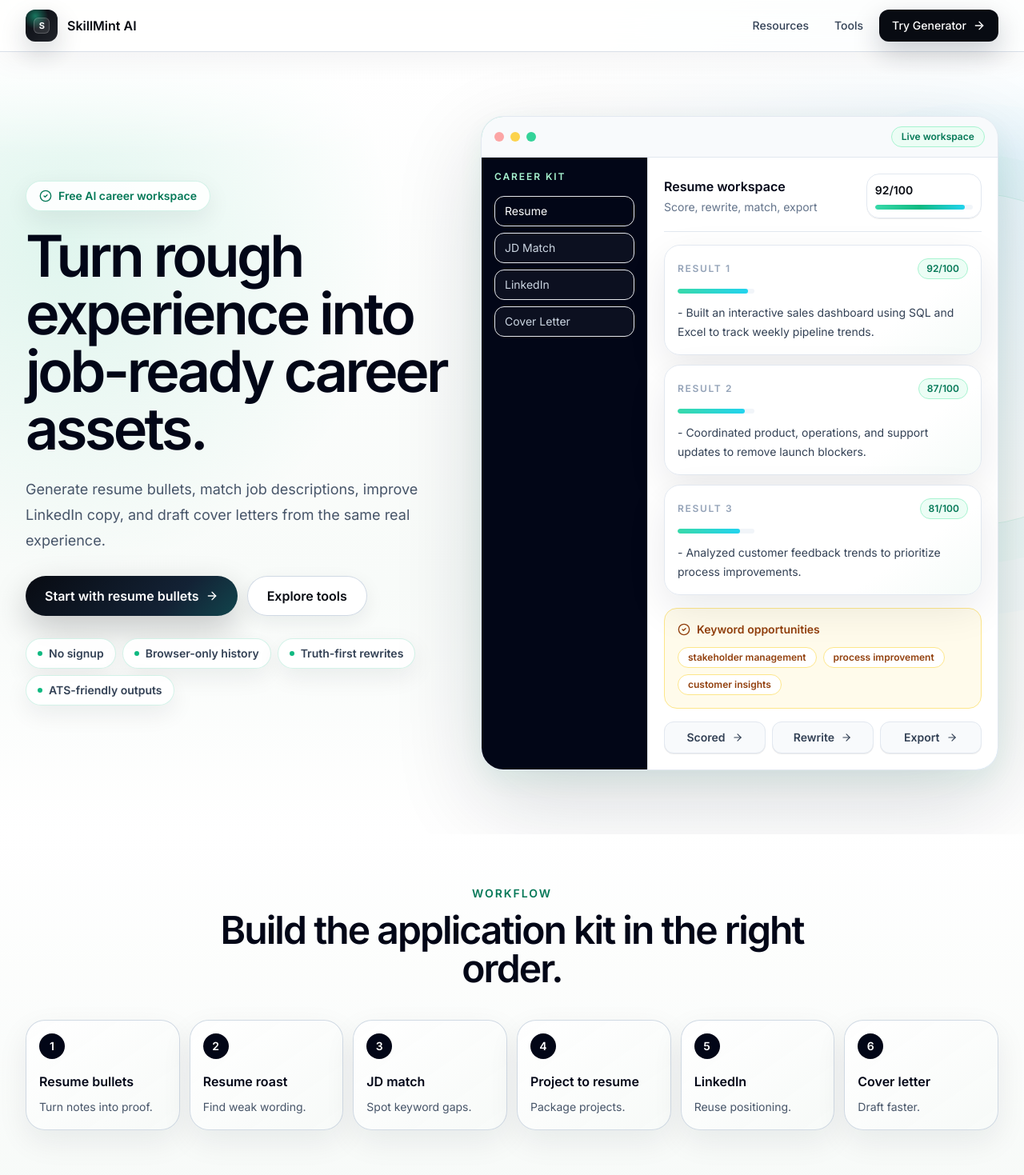
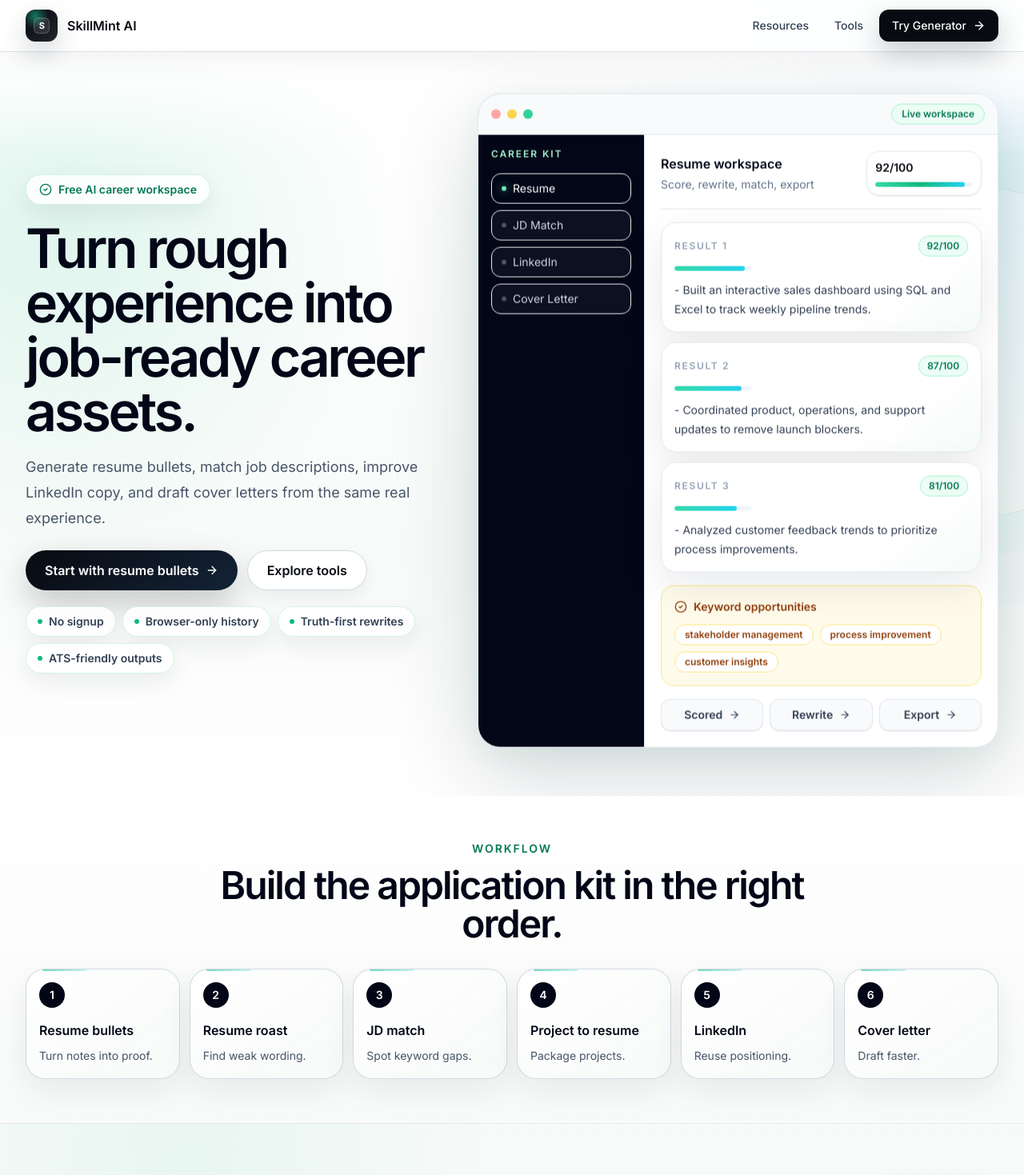
Before and after one commit to sidhesh0706/skillmint-ai, a Next.js app: page / in a window 1280 px wide. Shown: the top 1469 px of the page at 80% size. Built offline with nearby package versions, Linux system fonts and the light colour scheme.

Commit message:
Refine premium spacing and motion

```diff
--- a/app/globals.css
+++ b/app/globals.css
@@ -108,6 +108,7 @@ main * {
   .button-primary {
     @apply inline-flex min-h-12 items-center justify-center gap-2 rounded-full bg-ink px-6 py-3 font-semibold text-white shadow-[0_16px_42px_rgba(8,11,18,0.22)] transition duration-300 hover:-translate-y-0.5 hover:bg-panel hover:shadow-[0_22px_60px_rgba(16,185,129,0.24)] active:translate-y-0 focus:outline-none focus:ring-4 focus:ring-mint-100;
     background-image: linear-gradient(135deg, #080b12 0%, #132235 68%, #0f766e 145%);
+    background-size: 145% 145%;
   }
 
   .button-secondary {
@@ -122,6 +123,10 @@ main * {
   .button-primary:hover svg,
   .button-secondary:hover svg {
     transform: translateX(3px);
+  }
+
+  .button-primary:hover {
+    background-position: 100% 100%;
   }
 
   .button-ghost {
@@ -294,7 +299,9 @@ main * {
     box-shadow:
       0 38px 110px rgba(15, 23, 42, 0.16),
       0 12px 36px rgba(16, 185, 129, 0.08);
-    animation: panel-arrive 720ms cubic-bezier(.2,.8,.2,1) both;
+    animation:
+      panel-arrive 720ms cubic-bezier(.2,.8,.2,1) both,
+      panel-float 9s ease-in-out 1.1s infinite;
   }
 
   .premium-window::before {
@@ -350,6 +357,25 @@ main * {
   .feature-card:hover::after,
   .interactive-card:hover::after {
     transform: translateX(125%);
+  }
+
+  .workflow-card::before,
+  .feature-card::before {
+    content: "";
+    position: absolute;
+    inset: 0 auto auto 1.25rem;
+    width: 3.5rem;
+    height: 2px;
+    border-radius: 999px;
+    background: linear-gradient(90deg, #10b981, rgba(34, 211, 238, 0.45));
+    opacity: 0.58;
+    transition: width 260ms ease, opacity 260ms ease;
+  }
+
+  .workflow-card:hover::before,
+  .feature-card:hover::before {
+    width: 5rem;
+    opacity: 0.9;
   }
 
   .feature-icon {
@@ -577,6 +603,17 @@ main * {
   }
 }
 
+@keyframes panel-float {
+  0%,
+  100% {
+    transform: translateY(0);
+  }
+
+  50% {
+    transform: translateY(-5px);
+  }
+}
+
 @keyframes fade-in-up {
   from {
     opacity: 0;
@@ -702,4 +739,9 @@ main * {
   .hover-gloss:hover {
     transform: none;
   }
+
+  .premium-hero::after {
+    right: -18rem;
+    top: 22%;
+  }
 }
--- a/app/page.tsx
+++ b/app/page.tsx
@@ -104,22 +104,22 @@ export default function Home() {
     <>
       <JsonLd data={[softwareApplicationSchema(), breadcrumbSchema([{ name: "Home", path: "/" }])]} />
 
-      <section className="premium-hero py-12 sm:py-16 lg:py-20">
+      <section className="premium-hero py-10 sm:py-12 lg:py-14">
         <div className="pointer-events-none absolute inset-x-0 top-0 h-32 bg-[linear-gradient(180deg,#ffffff,rgba(255,255,255,0))]" />
-        <div className="container-shell relative z-10 grid gap-10 lg:grid-cols-[0.9fr_1.1fr] lg:items-center">
+        <div className="container-shell relative z-10 grid gap-8 lg:grid-cols-[0.9fr_1.1fr] lg:items-center">
           <div className="fade-in-up">
             <div className="hero-badge mb-5 inline-flex items-center gap-2 rounded-full px-4 py-2 text-sm font-semibold text-emerald-700">
               <CheckCircle2 className="h-4 w-4" aria-hidden="true" />
               Free AI career workspace
             </div>
-            <h1 className="max-w-4xl text-5xl font-semibold leading-[1.02] tracking-[-0.05em] text-slate-950 sm:text-6xl lg:text-6xl xl:text-7xl">
+            <h1 className="max-w-4xl text-5xl font-semibold leading-[1.02] tracking-[-0.05em] text-slate-950 sm:text-6xl lg:text-[3.55rem] xl:text-[4.25rem]">
               Turn rough experience into job-ready career assets.
             </h1>
-            <p className="mt-6 max-w-2xl text-lg leading-8 text-slate-600">
+            <p className="mt-5 max-w-2xl text-lg leading-8 text-slate-600">
               Generate resume bullets, match job descriptions, improve LinkedIn copy, and draft
               cover letters from the same real experience.
             </p>
-            <div className="mt-7 flex flex-col gap-3 sm:flex-row">
+            <div className="mt-6 flex flex-col gap-3 sm:flex-row">
               <TrackedLink href="/tools/resume-bullet-generator" className="button-primary" eventName="homepage_cta_click" eventPayload={{ cta: "start_resume_bullets" }}>
                 Start with resume bullets
                 <ArrowRight className="h-4 w-4" aria-hidden="true" />
@@ -128,7 +128,7 @@ export default function Home() {
                 Explore tools
               </TrackedLink>
             </div>
-            <div className="mt-7 flex flex-wrap gap-2">
+            <div className="mt-5 flex flex-wrap gap-2">
               {trustPills.map((pill) => (
                 <span key={pill} className="trust-pill inline-flex items-center gap-2 rounded-full px-3.5 py-2 text-sm font-semibold text-slate-700">
                   <span className="h-1.5 w-1.5 rounded-full bg-emerald-500" />
@@ -141,7 +141,7 @@ export default function Home() {
         </div>
       </section>
 
-      <section className="surface-band py-12 sm:py-16">
+      <section className="surface-band py-11 sm:py-14">
         <div className="container-shell">
           <div className="mx-auto max-w-3xl text-center">
             <p className="text-sm font-semibold uppercase tracking-[0.14em] text-emerald-700">Workflow</p>
@@ -149,7 +149,7 @@ export default function Home() {
               Build the application kit in the right order.
             </h2>
           </div>
-          <div className="mt-10 grid gap-3 md:grid-cols-3 xl:grid-cols-6">
+          <div className="mt-8 grid gap-3 md:grid-cols-3 xl:grid-cols-6">
             {workflowSteps.map(([title, text], index) => (
               <div key={title} className="workflow-card rounded-3xl p-4">
                 <span className="flex h-8 w-8 items-center justify-center rounded-full bg-slate-950 text-sm font-semibold text-white">{index + 1}</span>
@@ -161,7 +161,7 @@ export default function Home() {
         </div>
       </section>
 
-      <section className="soft-stage py-14 sm:py-20">
+      <section className="soft-stage py-12 sm:py-16">
         <div className="container-shell">
           <div className="mb-8 flex flex-col gap-4 sm:flex-row sm:items-end sm:justify-between">
             <div>
@@ -192,7 +192,7 @@ export default function Home() {
         </div>
       </section>
 
-      <section className="surface-band py-14 sm:py-20">
+      <section className="surface-band py-12 sm:py-16">
         <div className="container-shell grid gap-8 lg:grid-cols-[0.8fr_1.2fr] lg:items-center">
           <div>
             <p className="text-sm font-semibold uppercase tracking-[0.14em] text-emerald-700">Example transformation</p>
@@ -227,7 +227,7 @@ export default function Home() {
         </div>
       </section>
 
-      <section className="soft-stage py-14 sm:py-20">
+      <section className="soft-stage py-12 sm:py-16">
         <div className="container-shell">
           <div className="mb-8 flex flex-col gap-4 sm:flex-row sm:items-end sm:justify-between">
             <div>
@@ -244,7 +244,7 @@ export default function Home() {
         </div>
       </section>
 
-      <section className="surface-band py-14 sm:py-20">
+      <section className="surface-band py-12 sm:py-16">
         <div className="container-shell">
           <div className="mb-8 flex flex-col gap-4 sm:flex-row sm:items-end sm:justify-between">
             <div>
@@ -276,7 +276,7 @@ export default function Home() {
 
       <EmailCapture />
 
-      <section className="soft-stage py-14 sm:py-20">
+      <section className="soft-stage py-12 sm:py-16">
         <div className="container-shell">
           <div className="cta-panel-premium rounded-[2rem] p-6 sm:p-8 lg:flex lg:items-center lg:justify-between">
             <div>
--- a/components/product-window.tsx
+++ b/components/product-window.tsx
@@ -42,7 +42,7 @@ export function ProductWindow({
         className,
       )}
     >
-      <div className="flex items-center justify-between gap-4 border-b border-slate-200 bg-slate-50 px-4 py-3">
+      <div className="scan-line flex items-center justify-between gap-4 border-b border-slate-200 bg-slate-50 px-4 py-3">
         <div className="flex items-center gap-2">
           <span className="h-3 w-3 rounded-full bg-red-300" />
           <span className="h-3 w-3 rounded-full bg-amber-300" />
@@ -63,12 +63,18 @@ export function ProductWindow({
               <div
                 key={tab}
                 className={clsx(
-                  "rounded-xl border px-3 py-2 text-sm transition",
+                  "flex items-center gap-2 rounded-xl border px-3 py-2 text-sm transition",
                   index === 0
                     ? "border-white/16 bg-white/12 text-white"
                     : "border-white/8 bg-white/[0.04] text-slate-300",
                 )}
               >
+                <span
+                  className={clsx(
+                    "h-1.5 w-1.5 rounded-full transition",
+                    index === 0 ? "bg-emerald-300 shadow-[0_0_12px_rgba(110,231,183,0.8)]" : "bg-slate-600",
+                  )}
+                />
                 {tab}
               </div>
             ))}
--- a/components/tool-workspace.tsx
+++ b/components/tool-workspace.tsx
@@ -987,7 +987,7 @@ export function ToolWorkspace({ slug }: ToolWorkspaceProps) {
   ];
 
   return (
-    <div className="relative z-10 space-y-5">
+    <div className="relative z-10 space-y-4">
       <div className="app-panel relative min-w-0 overflow-hidden p-4 text-slate-950 sm:p-5">
         <div className="pointer-events-none absolute inset-x-8 top-0 h-px bg-gradient-to-r from-transparent via-emerald-300/80 to-transparent" />
         <div className="flex flex-col gap-4 lg:flex-row lg:items-center lg:justify-between">
@@ -1019,7 +1019,7 @@ export function ToolWorkspace({ slug }: ToolWorkspaceProps) {
         </div>
       </div>
 
-      <div className="grid min-w-0 gap-6 xl:grid-cols-[minmax(22rem,0.88fr)_minmax(0,1.42fr)] xl:items-start">
+      <div className="grid min-w-0 gap-5 xl:grid-cols-[minmax(22rem,0.88fr)_minmax(0,1.42fr)] xl:items-start">
       <form
         className="app-panel relative min-w-0 overflow-hidden border-emerald-100/80 p-4 text-slate-950 sm:p-5 xl:sticky xl:top-24 xl:max-h-[calc(100vh-7rem)] xl:overflow-y-auto"
         onSubmit={(event) => {
```
Also changed, not shown: app/resources/page.tsx (+5 -5 lines), app/tools/page.tsx (+5 -5 lines).
